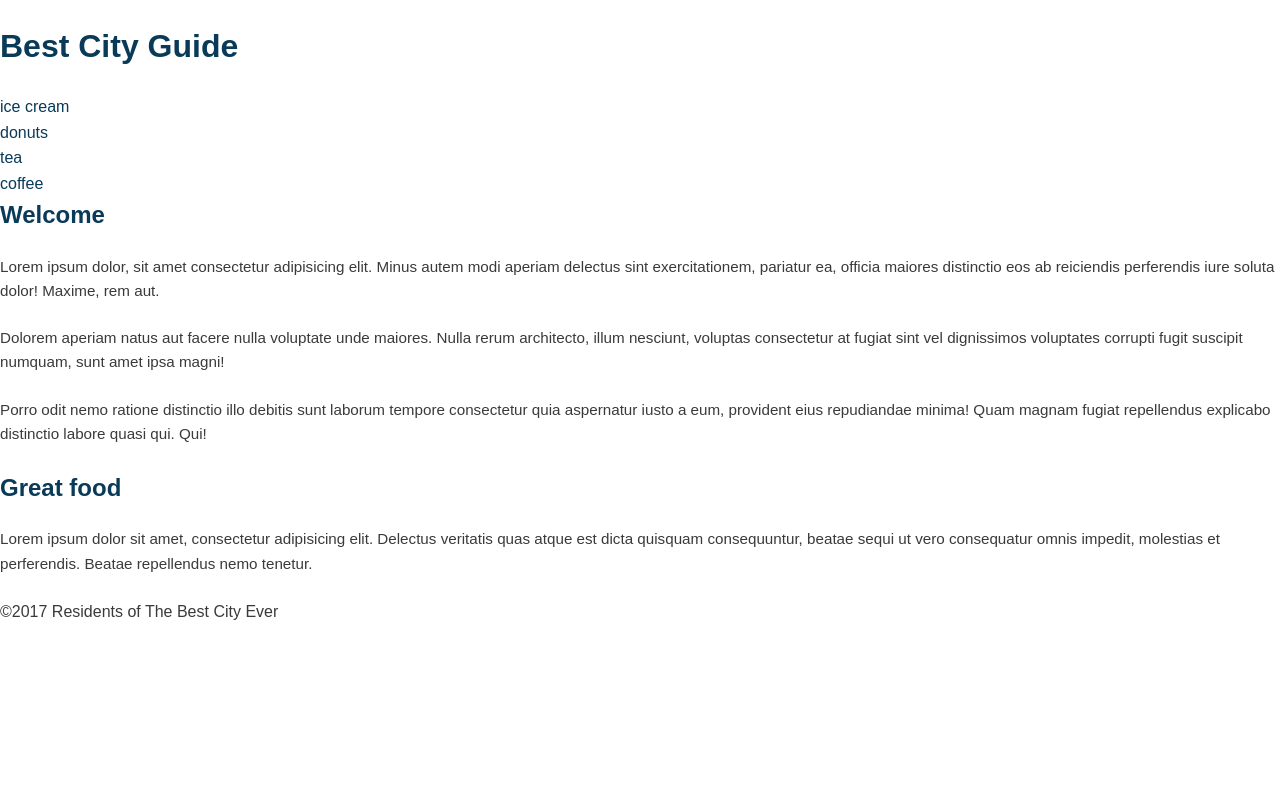
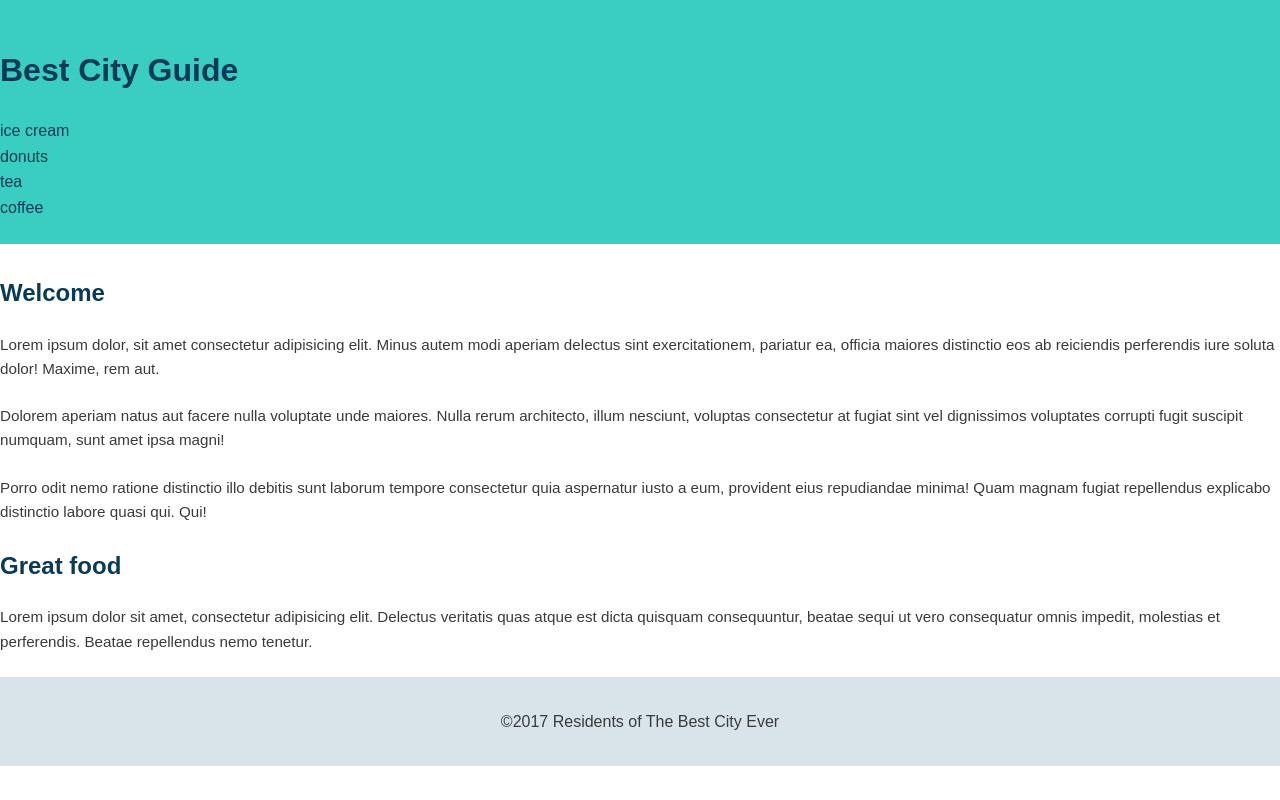
Before and after one commit to markgoho/layout-techniques, a plain HTML site: page index.html in a window 1280 px wide. Drawn offline with Linux system fonts and the light colour scheme.

Commit message:
Adding some final styles

```diff
--- a/style.css
+++ b/style.css
@@ -29,3 +29,18 @@ h3 {
 a {
   text-decoration: none;
 }
+
+/* Header styles */
+header {
+  padding-top: 1.5em;
+  padding-bottom: 1.5em;
+  background: #3acec2;
+  margin-bottom: 30px;
+}
+
+/* Footer styles */
+footer {
+  text-align: center;
+  padding: 2em 0;
+  background: #d9e4ea;
+}
```
